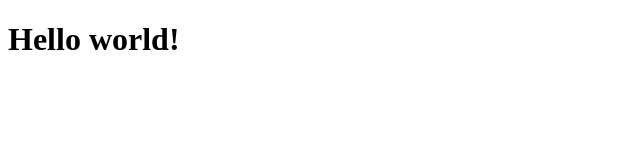
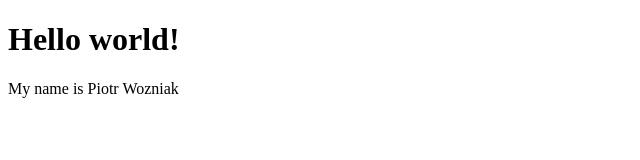
Before and after one commit to wozniaktech/wozniaktech.github.io, a plain HTML site: page index.html in a window 1280 px wide. Shown: the whole page, without its empty margins (0-640 px from the left). Drawn offline with Linux system fonts and the light colour scheme.

Commit message:
Update index.html

```diff
--- a/index.html
+++ b/index.html
@@ -7,5 +7,6 @@
 </head>
 <body>
     <h1>Hello world!</h1>
+    <p>My name is Piotr Wozniak</p>
 </body>
 </html>
```
